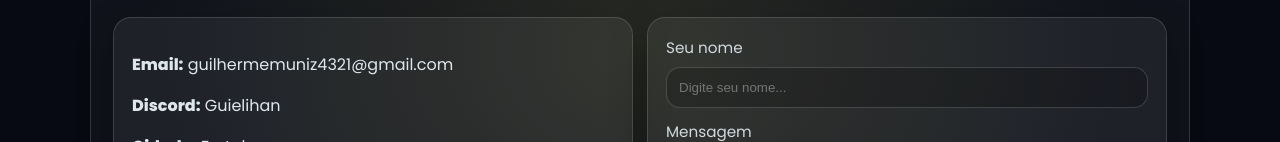
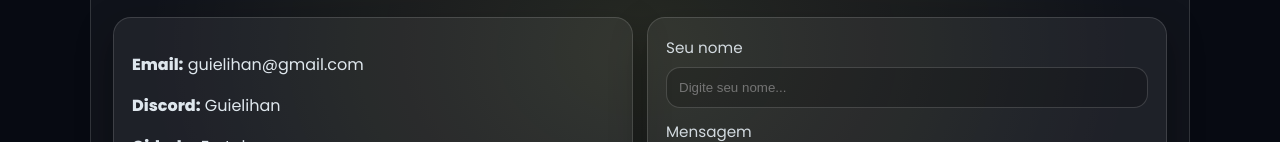
Before and after one commit to Guielihan/atividade-pratica-criando-um-portfolio-simples, a plain HTML site: page index.html in a window 1280 px wide. Shown: the part 1430-1572 px from the top of the page. Drawn offline with Linux system fonts and the light colour scheme.

Commit message:
Update index.html

```diff
--- a/index.html
+++ b/index.html
@@ -128,7 +128,7 @@
 
       <div class="contact">
         <div class="card">
-          <p><strong>Email:</strong> guilhermemuniz4321@gmail.com</p>
+          <p><strong>Email:</strong> guielihan@gmail.com</p>
           <p><strong>Discord:</strong> Guielihan</p>
           <p><strong>Cidade:</strong> Fortaleza</p>
         </div>
```
